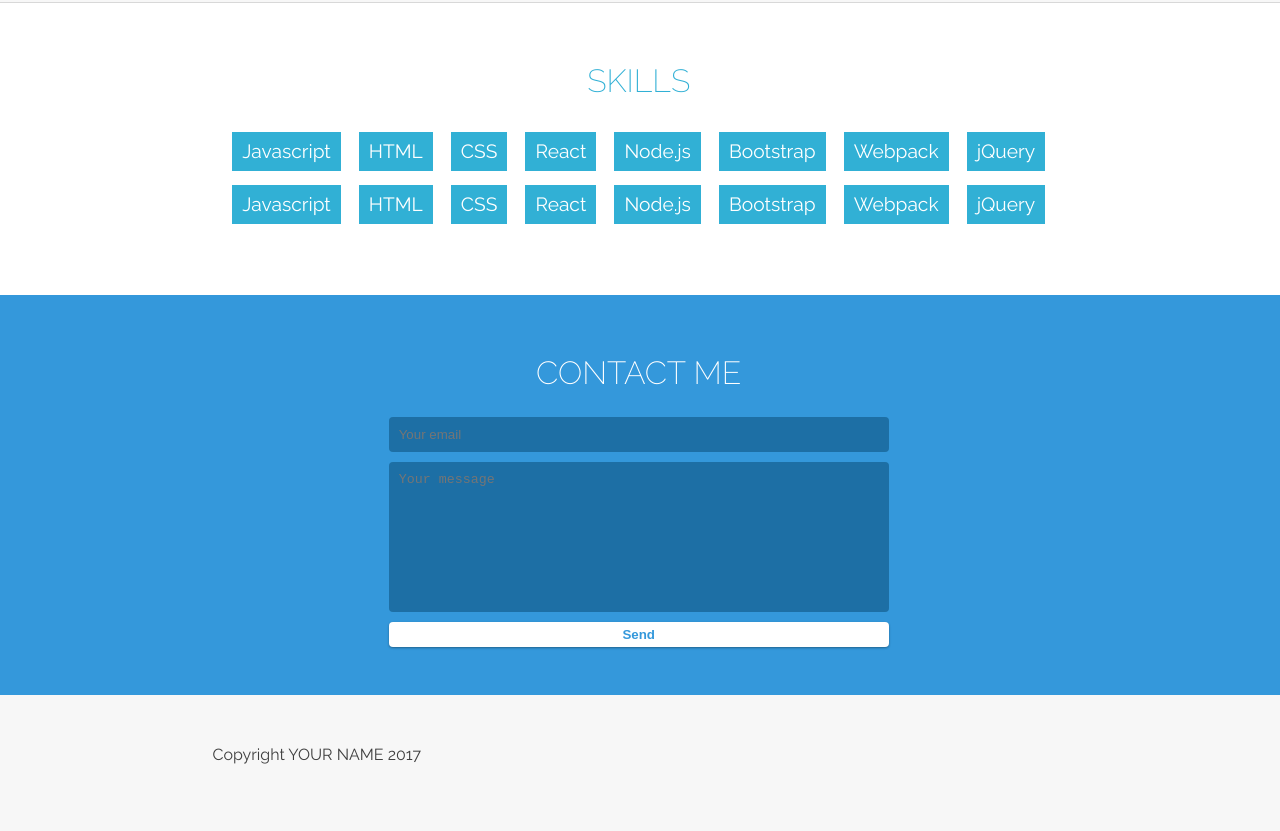
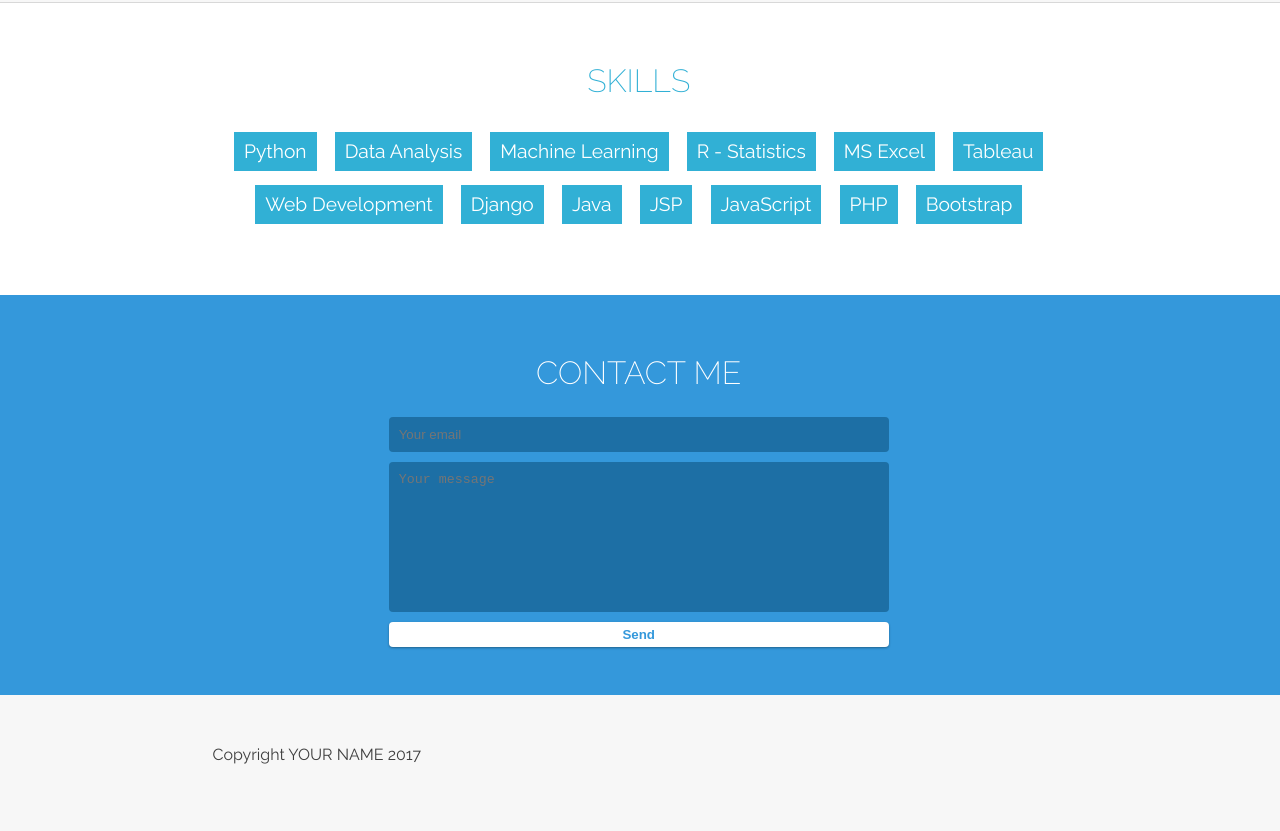
Before and after one commit to AmanCSE-1/Aman-CSE-1.github.io, a plain HTML site: page index.html in a window 1280 px wide. Shown: the part 4398-5229 px from the top of the page. Drawn offline with Linux system fonts and the light colour scheme.

Commit message:
Update Skills section

```diff
--- a/index.html
+++ b/index.html
@@ -270,22 +270,19 @@
           </div>
           <div class="content-body">
             <ul class="ul-skills">
-              <li class="li-skills">Javascript</li>
-              <li class="li-skills">HTML</li>
-              <li class="li-skills">CSS</li>
-              <li class="li-skills">React</li>
-              <li class="li-skills">Node.js</li>
+              <li class="li-skills">Python</li>
+              <li class="li-skills">Data Analysis</li>
+              <li class="li-skills">Machine Learning</li>
+              <li class="li-skills">R - Statistics</li>
+              <li class="li-skills">MS Excel</li>
+              <li class="li-skills">Tableau</li>
+              <li class="li-skills">Web Development</li>
+              <li class="li-skills">Django</li>
+              <li class="li-skills">Java</li>
+              <li class="li-skills">JSP</li>
+              <li class="li-skills">JavaScript</li>
+              <li class="li-skills">PHP</li>
               <li class="li-skills">Bootstrap</li>
-              <li class="li-skills">Webpack</li>
-              <li class="li-skills">jQuery</li>
-              <li class="li-skills">Javascript</li>
-              <li class="li-skills">HTML</li>
-              <li class="li-skills">CSS</li>
-              <li class="li-skills">React</li>
-              <li class="li-skills">Node.js</li>
-              <li class="li-skills">Bootstrap</li>
-              <li class="li-skills">Webpack</li>
-              <li class="li-skills">jQuery</li>
             </ul>
           </div>
         </div>
```
